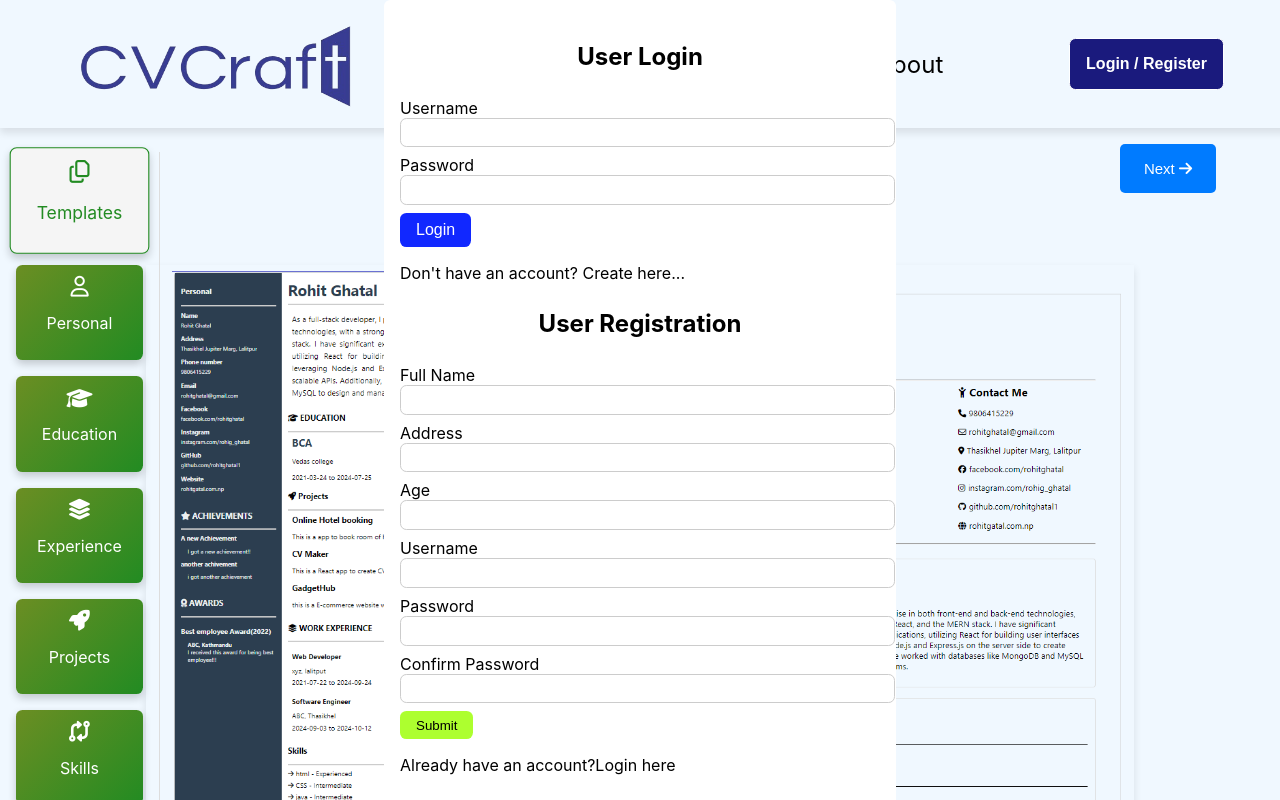
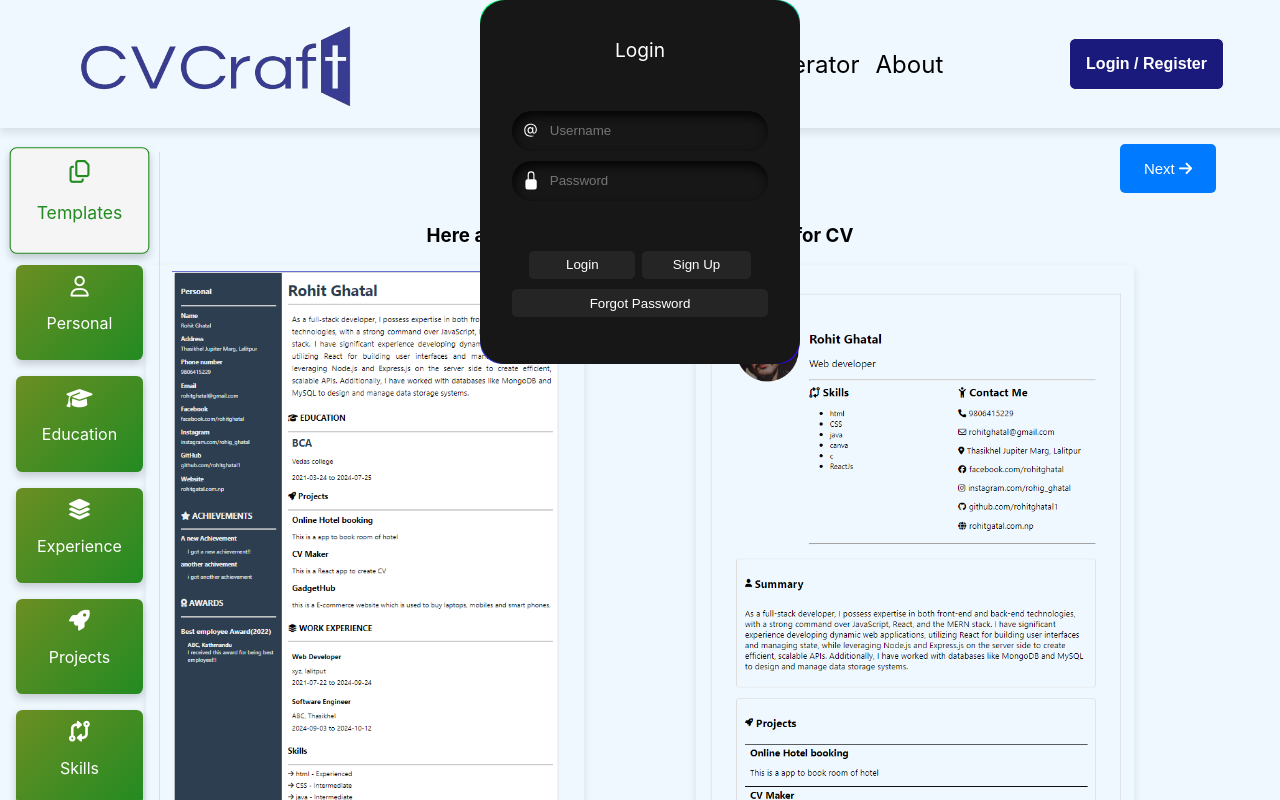
Before and after one commit to rohitghatal1/CVMaker-ReactJS, a React (Create React App) app: page /cvgenerator in a window 1280 px wide. Shown: the top 800 px of the page. Built offline with nearby package versions, Linux system fonts and the light colour scheme.

Commit message:
added fancy form from newmorphism

```diff
--- a/src/components/LoginSignupForm.js
+++ b/src/components/LoginSignupForm.js
@@ -4,50 +4,53 @@ import './loginSignup.css'
 export default function LoginSignupForm() {
     return (
         <div>
-            <div className="loginSignupModal">
-                <div className="loginModal">
-                    <h2>User Login</h2>
-                    <form action="" className="loginform">
-                        <label htmlFor="username">Username</label>
-                        <input type="text" />
-                        <label htmlFor="password">Password</label>
-                        <input type="password" name="password" id="" />
-
-                        <button type="submit" className='loginBtn'>Login</button>
+            <div class="card">
+                <div class="card2">
+                    <form class="form">
+                        <p id="heading">Login</p>
+                        <div class="field">
+                            <svg
+                                viewBox="0 0 16 16"
+                                fill="currentColor"
+                                height="16"
+                                width="16"
+                                xmlns="http://www.w3.org/2000/svg"
+                                class="input-icon"
+                            >
+                                <path
+                                    d="M13.106 7.222c0-2.967-2.249-5.032-5.482-5.032-3.35 0-5.646 2.318-5.646 5.702 0 3.493 2.235 5.708 5.762 5.708.862 0 1.689-.123 2.304-.335v-.862c-.43.199-1.354.328-2.29.328-2.926 0-4.813-1.88-4.813-4.798 0-2.844 1.921-4.881 4.594-4.881 2.735 0 4.608 1.688 4.608 4.156 0 1.682-.554 2.769-1.416 2.769-.492 0-.772-.28-.772-.76V5.206H8.923v.834h-.11c-.266-.595-.881-.964-1.6-.964-1.4 0-2.378 1.162-2.378 2.823 0 1.737.957 2.906 2.379 2.906.8 0 1.415-.39 1.709-1.087h.11c.081.67.703 1.148 1.503 1.148 1.572 0 2.57-1.415 2.57-3.643zm-7.177.704c0-1.197.54-1.907 1.456-1.907.93 0 1.524.738 1.524 1.907S8.308 9.84 7.371 9.84c-.895 0-1.442-.725-1.442-1.914z"
+                                ></path>
+                            </svg>
+                            <input
+                                type="text"
+                                class="input-field"
+                                placeholder="Username"
+                                autocomplete="off"
+                            />
+                        </div>
+                        <div class="field">
+                            <svg
+                                viewBox="0 0 16 16"
+                                fill="currentColor"
+                                height="16"
+                                width="16"
+                                xmlns="http://www.w3.org/2000/svg"
+                                class="input-icon"
+                            >
+                                <path
+                                    d="M8 1a2 2 0 0 1 2 2v4H6V3a2 2 0 0 1 2-2zm3 6V3a3 3 0 0 0-6 0v4a2 2 0 0 0-2 2v5a2 2 0 0 0 2 2h6a2 2 0 0 0 2-2V9a2 2 0 0 0-2-2z"
+                                ></path>
+                            </svg>
+                            <input type="password" class="input-field" placeholder="Password" />
+                        </div>
+                        <div class="btn">
+                            <button class="button1">
+                                &nbsp;&nbsp;&nbsp;&nbsp;&nbsp;&nbsp;Login&nbsp;&nbsp;&nbsp;&nbsp;&nbsp;&nbsp;
+                            </button>
+                            <button class="button2">Sign Up</button>
+                        </div>
+                        <button class="button3">Forgot Password</button>
                     </form>
-                    <p>Don't have an account? <span>Create here...</span></p>
-                </div>
-                <div className="signupModal">
-                    <h2>User Registration</h2>
-                    <form className="signupForm">
-                        <label htmlFor="fname">Full Name</label>
-                        <input type="text" />
-
-                        <label htmlFor="address">Address</label>
-                        <input type="text" />
-
-                        <label htmlFor="age">Age</label>
-                        <input type="text" />
-
-                        <label htmlFor="username">Username</label>
-                        <input type="text" />
-
-                        <label htmlFor="pass">Password</label>
-                        <input type="password" />
-
-                        <label htmlFor="cpass">Confirm Password</label>
-                        <input type="password" />
-
-                        <button type='submit' className='submitBtn'>Submit</button>
-                    </form>
-                    <p>Already have an account?<span>Login here</span></p>
-
-                    <div className="signInOptions">
-                        <p>Sign in with</p>
-                        <div className="signinItems">
-
-                        </div>
-                    </div>
                 </div>
             </div>
         </div>
--- a/src/components/loginSignup.css
+++ b/src/components/loginSignup.css
@@ -1,62 +1,131 @@
-.loginSignupModal{
+/* From Uiverse.io by yashasvi9199 */
+.form {
+    display: flex;
+    flex-direction: column;
+    gap: 10px;
+    padding-left: 2em;
+    padding-right: 2em;
+    padding-bottom: 0.4em;
+    background-color: #171717;
+    border-radius: 25px;
+    transition: 0.4s ease-in-out;
+  }
+
+  .card {
+    background-image: linear-gradient(163deg, #00ff75 0%, #3700ff 100%);
+    border-radius: 22px;
+    transition: all 0.3s;
     position: absolute;
     top: 0;
     left: 50%;
     transform: translateX(-50%);
-    width: 30rem;
-    border-radius: 0.4rem;
-    padding: 1rem;
-    background-color: #fff;
     z-index: 5;
+    width: 20rem;
   }
 
-.loginSignupModal .loginModal, .signupModal{
-    width: 100%;
+  .card2 {
+    border-radius: 0;
+    transition: all 0.2s;
   }
 
-.loginSignupModal .loginModal h2, .signupModal h2{
-    text-align:  center;
-    padding: 0.4rem;
+  .card2:hover {
+    transform: scale(0.98);
+    border-radius: 20px;
   }
 
-.loginSignupModal .loginModal .loginform,
-.loginSignupModal .signupModal .signupForm{
-    width: 100%;
+  .card:hover {
+    box-shadow: 0px 0px 30px 1px rgba(0, 255, 117, 0.3);
   }
 
-.loginSignupModal .loginModal .loginform input,
- .signupModal .signupForm input{
-    display: block;
-    width: 100%;
-    padding: 0.4rem;
-    border-radius: 0.4rem;
-    border: 1px solid #ccc;
-    margin-bottom: 0.5rem;
+  #heading {
+    text-align: center;
+    margin: 2em;
+    color: rgb(255, 255, 255);
+    font-size: 1.2em;
   }
 
-.loginSignupModal .loginModal .loginform .loginBtn{
-    background-color: #1128ff;
-    color: #fff;
-    border-radius: 0.4rem;
-    padding: 0.5rem 1rem;
+  .field {
+    display: flex;
+    align-items: center;
+    justify-content: center;
+    gap: 0.5em;
+    border-radius: 25px;
+    padding: 0.6em;
     border: none;
-    font-size: 16px;
-    cursor: pointer;
+    outline: none;
+    color: white;
+    background-color: #171717;
+    box-shadow: inset 2px 5px 10px rgb(5, 5, 5);
   }
 
-.loginSignupModal .signupModal .signInOptions{
-    padding: 1rem;
-    margin-top: 1rem;
+  .input-icon {
+    height: 1.3em;
+    width: 1.3em;
+    fill: white;
   }
 
-.loginSignupModal .signupModal .signInOptions p{
-    text-align: center;
+  .input-field {
+    background: none;
+    border: none;
+    outline: none;
+    width: 100%;
+    color: #d3d3d3;
   }
-.loginSignupModal .signupModal .signupForm .submitBtn{
-    background-color: greenyellow;
-    color: black;
-    border-radius: 0.4rem;
-    padding: 0.4rem 1rem;
+
+  .form .btn {
+    display: flex;
+    justify-content: center;
+    flex-direction: row;
+    margin-top: 2.5em;
+  }
+
+  .button1 {
+    padding: 0.5em;
+    padding-left: 1.1em;
+    padding-right: 1.1em;
+    border-radius: 5px;
+    margin-right: 0.5em;
     border: none;
-    cursor: pointer;
+    outline: none;
+    transition: 0.4s ease-in-out;
+    background-color: #252525;
+    color: white;
   }
+
+  .button1:hover {
+    background-color: black;
+    color: white;
+  }
+
+  .button2 {
+    padding: 0.5em;
+    padding-left: 2.3em;
+    padding-right: 2.3em;
+    border-radius: 5px;
+    border: none;
+    outline: none;
+    transition: 0.4s ease-in-out;
+    background-color: #252525;
+    color: white;
+  }
+
+  .button2:hover {
+    background-color: black;
+    color: white;
+  }
+
+  .button3 {
+    margin-bottom: 3em;
+    padding: 0.5em;
+    border-radius: 5px;
+    border: none;
+    outline: none;
+    transition: 0.4s ease-in-out;
+    background-color: #252525;
+    color: white;
+  }
+
+  .button3:hover {
+    background-color: red;
+    color: white;
+  }
```
Lines whose indentation alone changed are shown as unchanged.
